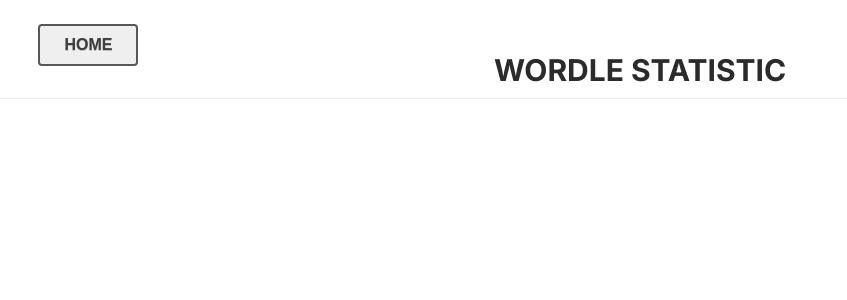
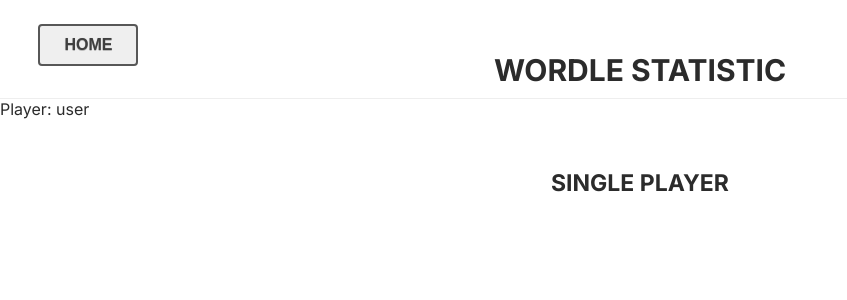
Before and after one commit to ergs0204/wp1121_wordle, a Next.js app: page /statistic in a window 1280 px wide. Shown: the top 300 px of the page, without its empty margins (0-847 px from the left). Built offline with nearby package versions, Linux system fonts and the light colour scheme.

Commit message:
gamestat

```diff
--- a/src/app/statistic/page.tsx
+++ b/src/app/statistic/page.tsx
@@ -1,6 +1,7 @@
 "use client"
 import React from "react";
 import { useRouter } from "next/navigation";
+import Gamestat from "@/components/Gamestat";
 
 export default function Statistic (){
     const router = useRouter();
@@ -8,10 +9,16 @@
     // TODO: get personal statistic from api
 
 
+
     return (
         <div className="statistic">
             <button className="back" onClick={() => router.push("/")}>Home</button>
             <h1>Wordle Statistic</h1>
+            <p>Player: user</p>
+            <div>
+                <h2>Single Player</h2>
+                <Gamestat />
+            </div>
         </div>
     );
 };
--- /dev/null
+++ b/src/components/Gamestat.js
@@ -0,0 +1,11 @@
+import React from "react";
+
+export default function Gamestat (){
+
+
+    return (
+        <div className="gamestat">
+
+        </div>
+    );
+};
```
